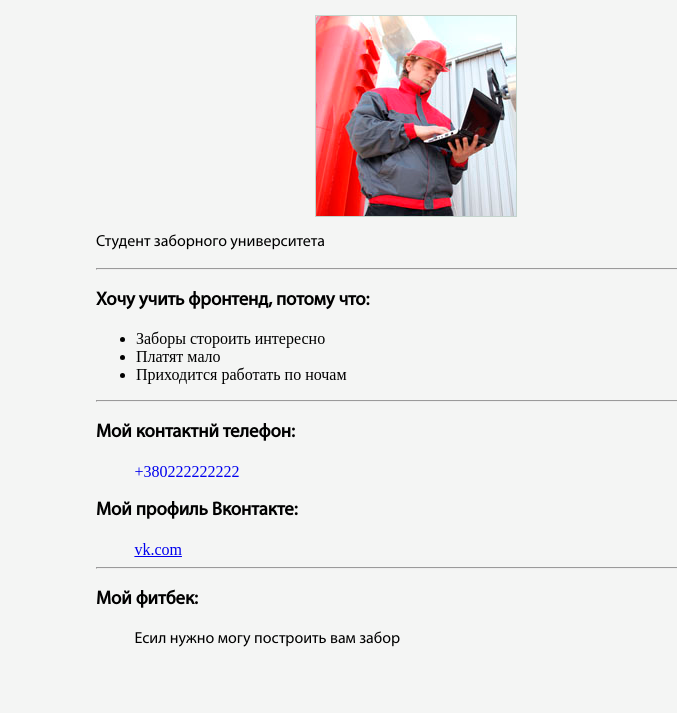
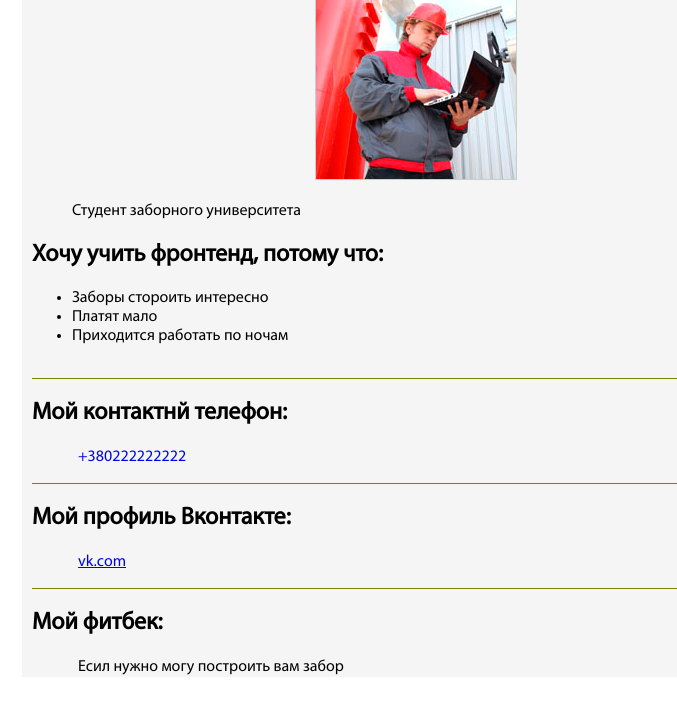
Before and after one commit to kossovec/kossovec.github.io, a plain HTML site: page module_1/index.html in a window 1280 px wide. Shown: the part 124-837 px from the top of the page, without its empty margins (224-901 px from the left). Drawn offline with Linux system fonts and the light colour scheme.

Commit message:
Super changes

```diff
--- a/module_1/css/style.css
+++ b/module_1/css/style.css
@@ -1,34 +1,49 @@
-.photo {
-    display: block;
-    margin: 0 auto;
-    background: #c3d3cc;
-    padding: 1px;
-}
-.indent{
-   margin-left: 6%;
-}
-.phone {
-    text-decoration: none;
-}
 @font-face {
     font-family: 'MyriadPro Regular';
     src: url('../fonts/MyriadPro-Regular.otf') format("opentype");
 }
-p {
+
+html {
+    height: 100%;
+}
+
+body {
+    margin: 0;
+    padding: 0;
+    height: 100%;
     font-family: "MyriadPro Regular";
 }
+
+.wrapper{
+    margin: 20px auto 0;
+    padding-left: 10px;
+    padding-right: 10px;
+    width: 60%;
+    background-color: #f4f5f4;
+}
+
+section {
+    border-bottom: 1px solid olive;
+    padding-bottom: 1em;
+}
+
+figure p {
+ text-align: center;
+}
+
+.photo {
+    border: 1px solid #c3d3cc;
+}
+
+.indent{
+   margin-left: 6%;
+}
+
+.phone {
+    text-decoration: none;
+}
+
 h1{
-    font-family: "MyriadPro Regular";
     font-size: 40px;
-    width: 100%;
     text-align: center;
 }
-h3{
-    font-family: "MyriadPro Regular";
-    width: 100%;
-    /*text-align: center;*/
-}
-body{
-    margin: 5% 25%;
-    background: #f4f5f4;
-}
--- a/module_1/index.html
+++ b/module_1/index.html
@@ -1,31 +1,41 @@
 <!doctype html>
-<html lang="en">
+<html lang="ru">
 <head>
     <meta charset="UTF-8">
-    <meta name="viewport"
-          content="width=device-width, user-scalable=no, initial-scale=1.0, maximum-scale=1.0, minimum-scale=1.0">
+    <meta name="viewport" content="width=device-width, user-scalable=no, initial-scale=1.0, maximum-scale=1.0, minimum-scale=1.0">
     <meta http-equiv="X-UA-Compatible" content="ie=edge">
     <title>Document</title>
     <link rel="stylesheet" href="css/style.css">
 </head>
 <body>
+    <div class="wrapper">
+        <header>
             <h1>ИВАНОВ ИВАН ИВАНОВИЧ</h1>
-    <img class="photo" src="res/worker.jpg" alt="фото">
-    <p>Студент заборного университета</p>
-    <hr>
-    <h3>Хочу учить фронтенд, потому что:</h3>
+            <figure>
+                <p><img class="photo" src="res/worker.jpg" alt="фото"></p>
+                <figcaption>Студент заборного университета</figcaption>
+            </figure>
+        </header>
+        <section>
+            <h2>Хочу учить фронтенд, потому что:</h2>
             <ul>
                 <li><span>Заборы стороить интересно</span></li>
                 <li><span>Платят мало</span></li>
                 <li><span>Приходится работать по ночам</span></li>
             </ul>
-    <hr>
-    <h3>Мой контактнй телефон:</h3>
+        </section>
+        <section>
+            <h2>Мой контактнй телефон:</h2>
             <a class="indent phone" href="tel:+380222222222">+380222222222</a>
-    <h3>Мой профиль Вконтакте:</h3>
+        </section>
+        <section>
+            <h2>Мой профиль Вконтакте:</h2>
             <a class="indent" target="_blank" href="http://vk.com">vk.com</a>
-    <hr>
-    <h3>Мой фитбек:</h3>
+        </section>
+        <footer>
+            <h2>Мой фитбек:</h2>
             <p class="indent">Есил нужно могу построить вам забор</p>
+        </footer>
+    </div>
 </body>
 </html>
```
Lines whose indentation alone changed are shown as unchanged.
